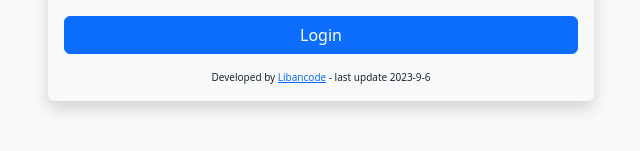
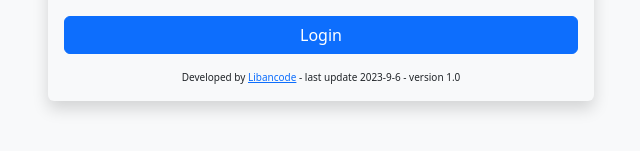
Before and after one commit to mashoun/CLIENT-BAYAN-DASHBOARD, a Vue app: page / in a window 1280 px wide. Shown: the part 469-620 px from the top of the page, without its empty margins (319-959 px from the left). Built offline with nearby package versions, Linux system fonts and the light colour scheme.

Commit message:
*updated the api related to email template

```diff
--- a/src/components/loginPage.vue
+++ b/src/components/loginPage.vue
@@ -15,7 +15,7 @@
                             <span v-if="!spinner">Login</span>
                             <span v-else class="spinner-grow spinner-grow-sm"></span>
                         </button>
-                        <small class="fs-x-small">Developed by <a href="https://libancode.com">Libancode</a> - last update 2023-9-6</small>
+                        <small class="fs-x-small">Developed by <a href="https://libancode.com">Libancode</a> - last update 2023-9-6 - version 1.0</small>
                     </aside>
                 </div>
             </div>
--- a/src/stores/mainStore.js
+++ b/src/stores/mainStore.js
@@ -188,7 +188,7 @@ export const useStore = defineStore('store', {
     actions: {
 
         getApi() {
-            return 'https://script.google.com/macros/s/AKfycbwjhytrepB4cpnnmmkWW1XETaE2cDnQZR0OdeFZBKFCc_X-YZ23zTnOvsxkEJT1fyFj/exec'
+            return 'https://script.google.com/macros/s/AKfycbxMlofbkRWTP_crtDbfFl0IPFk0Q7BsF3lUgGeyEgmvJ8jzsu0-_In3838hBN_B9pAz/exec'
         },
         login() {
             return `?userID=${encodeURIComponent(this.userID)}&password=${encodeURIComponent(this.password)}`
```
